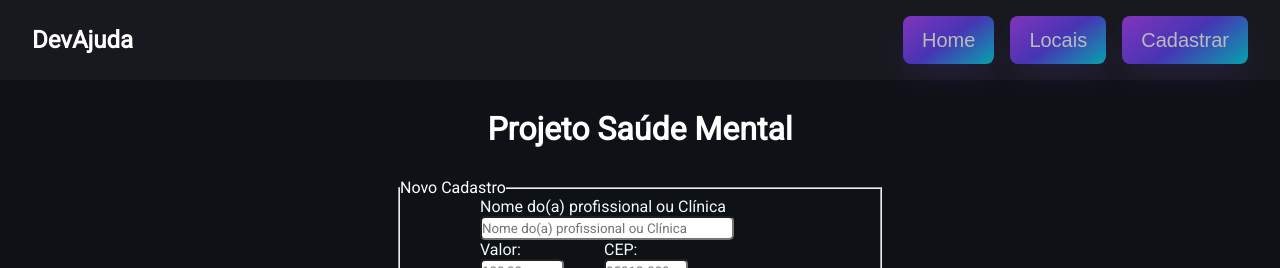
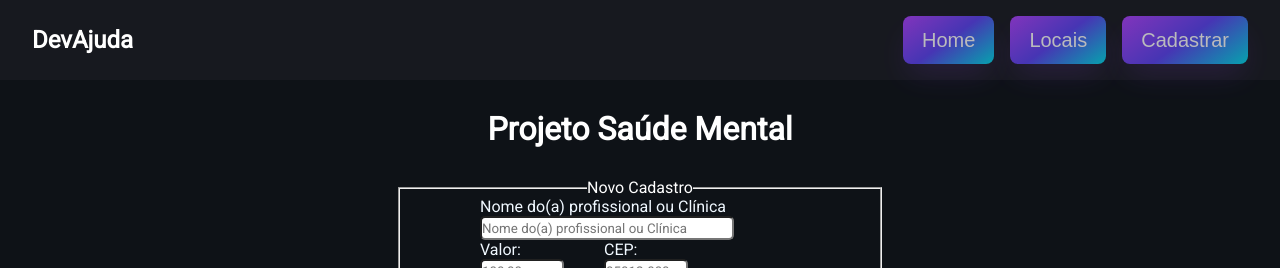
Before and after one commit to rafaelftourinho/projeto_saude_mental, a React (Vite) app in the folder frontend/: page /register in a window 1280 px wide. Shown: the top 268 px of the page. Built offline with nearby package versions, Linux system fonts and the light colour scheme.

Commit message:
css cadastro

```diff
--- a/frontend/src/Pages/Register.css
+++ b/frontend/src/Pages/Register.css
@@ -24,11 +24,6 @@ fieldset {
   display: flex;
   flex-direction: column;
   width: 30rem;
-}
-
-legend {
-  float: rigth;
-  text-align: left;
 }
 
 .form-group {
```
